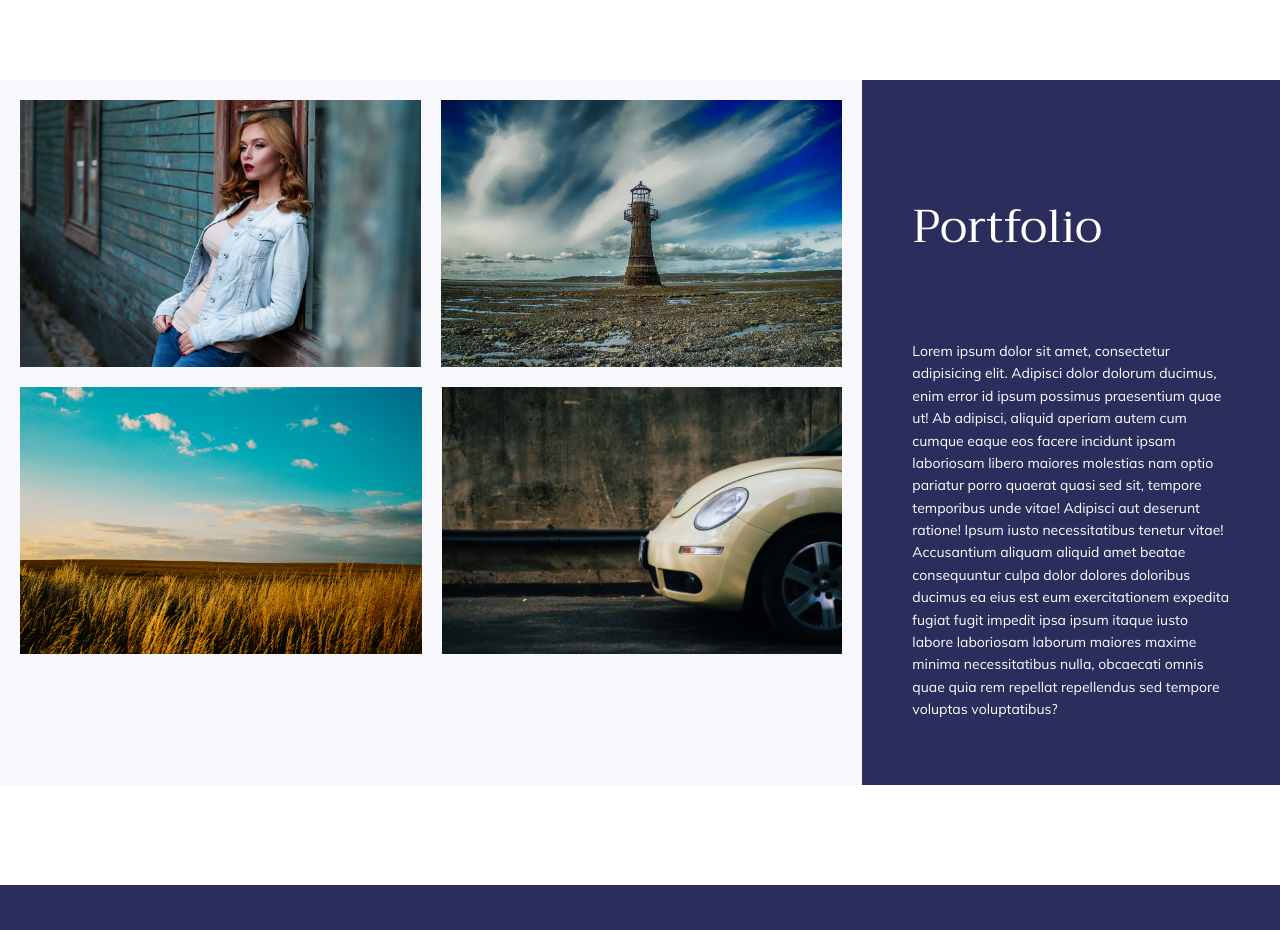
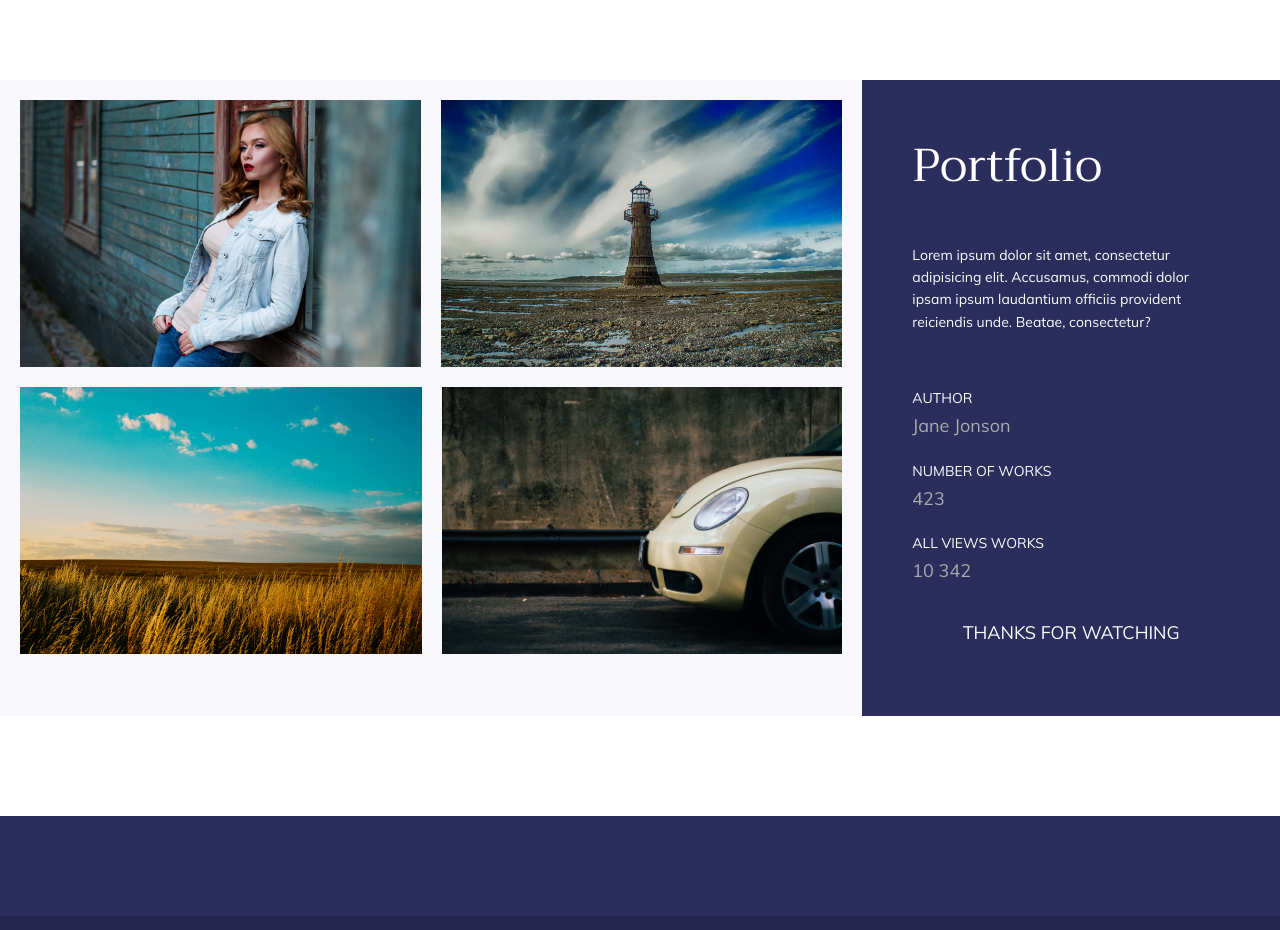
Before and after one commit to hardzeichyksiarhei/photography, a plain HTML site: page portfolio.html in a window 1280 px wide. Shown: the part 820-1750 px from the top of the page. Drawn offline with Linux system fonts and the light colour scheme.

Commit message:
Portfolio Page Fix

```diff
--- a/css/common.css
+++ b/css/common.css
@@ -1305,8 +1305,12 @@ body, html {
     flex-grow: 6; }
   .s-columns__item--accent-1 {
     background-color: #2B2D5C; }
+    .s-columns__item--accent-1 .s-sidebar-list__item {
+      color: #aaabae; }
   .s-columns__item--accent-2 {
     background-color: #F2C200; }
+    .s-columns__item--accent-2 .s-sidebar-list__item {
+      color: #e9e9e9; }
 
 .s-sidebar {
   display: flex;
@@ -1314,16 +1318,35 @@ body, html {
   padding: 50px;
   color: #fff;
   height: 100%; }
+  .s-sidebar__content {
+    flex-grow: 1; }
   .s-sidebar__title {
     font-family: "Trirong", sans-serif;
     font-size: 46px;
     font-weight: 400;
-    color: #fff; }
-  .s-sidebar__description {
-    flex-grow: 1; }
+    color: #fff;
+    margin-top: 0;
+    margin-bottom: 40px; }
   .s-sidebar .btn {
     margin-top: 50px;
     align-self: center; }
+  .s-sidebar__thank-you {
+    text-align: center;
+    text-transform: uppercase;
+    font-size: 18px; }
+
+.s-sidebar-list {
+  margin: 50px 0 0;
+  padding: 0; }
+  .s-sidebar-list__item {
+    list-style-type: none;
+    font-size: 18px;
+    margin-bottom: 15px; }
+    .s-sidebar-list__item span {
+      text-transform: uppercase;
+      color: #fff;
+      margin-bottom: 5px;
+      font-size: 1rem; }
 
 .s-content {
   padding: 50px; }
--- a/portfolio.html
+++ b/portfolio.html
@@ -31,8 +31,28 @@
         <section class="section s-portfolio s-columns s-columns--reverse">
             <div class="s-columns__item s-columns__item--1 s-columns__item--accent-1">
                 <div class="s-sidebar">
-                    <h4 class="s-sidebar__title">Portfolio</h4>
-                    <p class="s-sidebar__description">Lorem ipsum dolor sit amet, consectetur adipisicing elit. Adipisci dolor dolorum ducimus, enim error id ipsum possimus praesentium quae ut! Ab adipisci, aliquid aperiam autem cum cumque eaque eos facere incidunt ipsam laboriosam libero maiores molestias nam optio pariatur porro quaerat quasi sed sit, tempore temporibus unde vitae! Adipisci aut deserunt ratione! Ipsum iusto necessitatibus tenetur vitae! Accusantium aliquam aliquid amet beatae consequuntur culpa dolor dolores doloribus ducimus ea eius est eum exercitationem expedita fugiat fugit impedit ipsa ipsum itaque iusto labore laboriosam laborum maiores maxime minima necessitatibus nulla, obcaecati omnis quae quia rem repellat repellendus sed tempore voluptas voluptatibus?</p>
+                    <div class="s-sidebar__content">
+                        <h4 class="s-sidebar__title">Portfolio</h4>
+                        <p class="s-sidebar__description">Lorem ipsum dolor sit amet, consectetur adipisicing elit. Accusamus, commodi dolor ipsam ipsum laudantium officiis provident reiciendis unde. Beatae, consectetur?</p>
+                        <ul class="s-sidebar-list">
+                            <li class="s-sidebar-list__item">
+                                <span>Author</span><br>Jane Jonson
+                            </li>
+                            <li class="s-sidebar-list__item">
+                                <span>Number of works</span><br>423
+                            </li>
+                            <li class="s-sidebar-list__item">
+                                <span>All views works</span><br>10 342
+                            </li>
+                            <li class="s-sidebar-list__item">
+                                <span></span>
+                            </li>
+                            <li class="s-sidebar-list__item">
+                                <span></span>
+                            </li>
+                        </ul>
+                    </div>
+                    <p class="s-sidebar__thank-you">Thanks for watching</p>
                 </div>
             </div>
             <div class="s-columns__item s-columns__item--2">
```
Also changed, not shown: index.html (+26 -5 lines).
